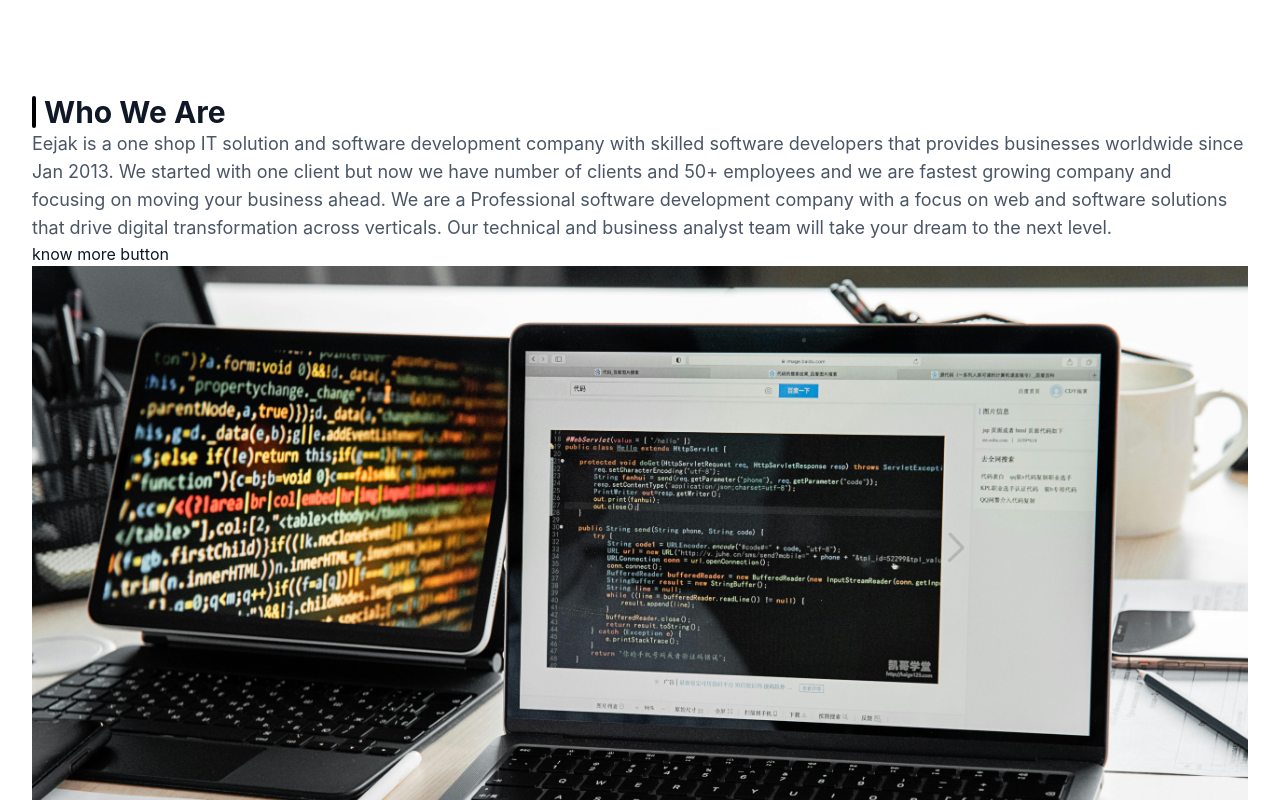
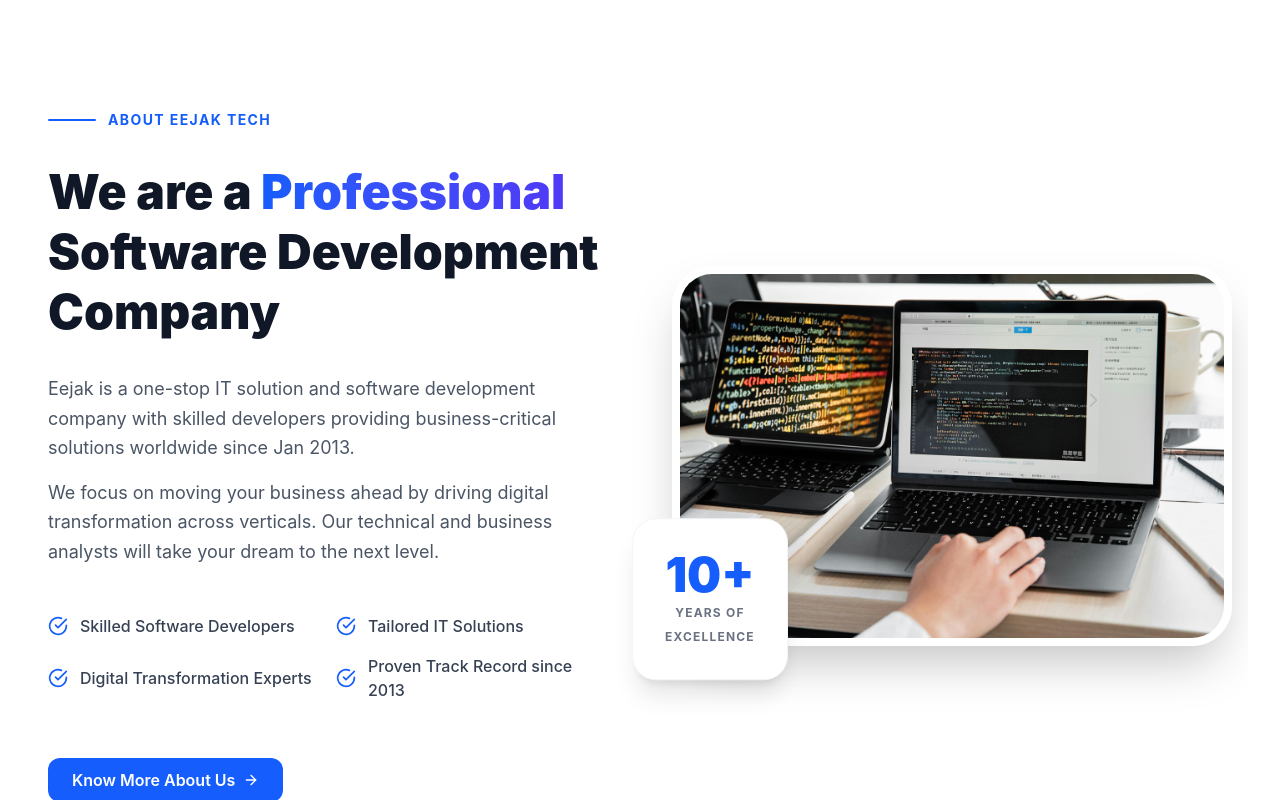
Before and after one commit to akasheejak/Eejak-Tech, a React (Vite) app: page / in a window 1280 px wide. Shown: the part 700-1500 px from the top of the page. Built offline with nearby package versions, Linux system fonts and the light colour scheme.

Commit message:
Improving the ui of aboutinfo page

```diff
--- a/src/components/AboutInfo.jsx
+++ b/src/components/AboutInfo.jsx
@@ -1,38 +1,126 @@
-import React from 'react'
-import { motion } from 'framer-motion';
+import React from "react";
+import { motion } from "framer-motion";
+import { FiCheckCircle, FiArrowRight } from "react-icons/fi";
+import { Link } from "react-router-dom";
 import about from "../assets/image/about.jpg";
 
 const AboutInfo = () => {
-    return (
-        <div className="py-16 container mx-auto">
-            {/* left */}
-            <div>
-                <div className="flex items-center space-x-2 text-lg">
-                    <div className="w-1 h-8 bg-black rounded-full"></div>
-                    <motion.h1
-                        initial={{ opacity: 0, x: -50 }}
-                        whileInView={{ opacity: 1, x: 0 }}
-                        viewport={{ once: true, margin: "-100px" }}
-                        transition={{ duration: 0.8 }}
-                        className="text-3xl font-bold text-gray-900"
-                    >
-                        Who We Are
-                    </motion.h1>
-                </div>
-                <div className="text-lg text-gray-600">
-                    Eejak is a one shop IT solution and software development company with skilled software developers that provides businesses worldwide since Jan 2013. We started with one client but now we have number of clients and 50+ employees and we are fastest growing company and focusing on moving your business ahead.
+  const features = [
+    "Skilled Software Developers",
+    "Tailored IT Solutions",
+    "Digital Transformation Experts",
+    "Proven Track Record since 2013",
+  ];
 
-                    We are a Professional software development company with a focus on web and software solutions that drive digital transformation across verticals. Our technical and business analyst team will take your dream to the next level.
-                </div>
-                <button href="/about">know more button</button>
+  return (
+    <section className="py-20 bg-white overflow-hidden">
+      <div className="container mx-auto px-4">
+        <div className="grid grid-cols-1 lg:grid-cols-2 gap-16 items-center">
+
+          {/* Left Content Column */}
+          <motion.div
+            initial={{ opacity: 0, x: -50 }}
+            whileInView={{ opacity: 1, x: 0 }}
+            viewport={{ once: true, margin: "-100px" }}
+            transition={{ duration: 0.8, ease: "easeOut" }}
+            className="space-y-8"
+          >
+            {/* Section Tag */}
+            <div className="flex items-center space-x-3">
+              <div className="w-12 h-[2px] bg-blue-600 rounded-full"></div>
+              <span className="text-blue-600 font-bold tracking-widest uppercase text-sm">
+                About Eejak Tech
+              </span>
             </div>
 
-            {/* right  */}
-            <div>
-                <img src={about} alt="" />
+            <h2 className="text-4xl md:text-5xl font-black text-gray-900 leading-tight">
+              We are a <span className="text-gradient">Professional</span> Software Development Company
+            </h2>
+
+            <div className="space-y-4 text-lg text-gray-600 leading-relaxed">
+              <p>
+                Eejak is a one-stop IT solution and software development company
+                with skilled developers providing business-critical solutions
+                worldwide since Jan 2013.
+              </p>
+              <p>
+                We focus on moving your business ahead by driving digital
+                transformation across verticals. Our technical and business
+                analysts will take your dream to the next level.
+              </p>
             </div>
+
+            {/* Features List */}
+            <div className="grid grid-cols-1 md:grid-cols-2 gap-4 pt-4">
+              {features.map((feature, index) => (
+                <motion.div
+                  key={index}
+                  initial={{ opacity: 0, y: 10 }}
+                  whileInView={{ opacity: 1, y: 0 }}
+                  transition={{ delay: 0.2 + index * 0.1 }}
+                  className="flex items-center space-x-3 group"
+                >
+                  <FiCheckCircle className="text-blue-600 text-xl flex-shrink-0" />
+                  <span className="text-gray-700 font-medium group-hover:text-blue-600 transition-colors">
+                    {feature}
+                  </span>
+                </motion.div>
+              ))}
+            </div>
+
+            {/* CTA Button */}
+            <div className="pt-6">
+              <Link to="/about">
+                <button className="btn-primary flex items-center space-x-2 group">
+                  <span>Know More About Us</span>
+                  <FiArrowRight className="group-hover:translate-x-1 transition-transform" />
+                </button>
+              </Link>
+            </div>
+          </motion.div>
+
+          {/* Right Visual Column */}
+          <motion.div
+            initial={{ opacity: 0, scale: 0.9, x: 50 }}
+            whileInView={{ opacity: 1, scale: 1, x: 0 }}
+            viewport={{ once: true, margin: "-100px" }}
+            transition={{ duration: 1, ease: "easeOut" }}
+            className="relative"
+          >
+            {/* Main Image with Frame */}
+            <div className="relative z-10 rounded-[2.5rem] overflow-hidden shadow-2xl border-8 border-white">
+              <img
+                src={about}
+                alt="About Eejak Team"
+                className="w-full h-auto object-cover hover:scale-105 transition-transform duration-700"
+              />
+            </div>
+
+            {/* Floating Experience Badge */}
+            <motion.div
+              animate={{ y: [0, -10, 0] }}
+              transition={{ duration: 4, repeat: Infinity, ease: "easeInOut" }}
+              className="absolute -bottom-10 -left-10 z-20 bg-white p-8 rounded-3xl shadow-xl border border-gray-100 hidden md:block"
+            >
+              <div className="text-center">
+                <span className="block text-5xl font-black text-blue-600">10+</span>
+                <span className="text-gray-500 font-bold uppercase tracking-widest text-xs">
+                  Years of <br /> Excellence
+                </span>
+              </div>
+            </motion.div>
+
+            {/* Decorative Background Blobs */}
+            <div className="absolute top-1/2 left-1/2 -translate-x-1/2 -translate-y-1/2 w-[120%] h-[120%] -z-10">
+              <div className="absolute top-0 right-0 w-64 h-64 bg-blue-100/50 rounded-full blur-[100px]" />
+              <div className="absolute bottom-0 left-0 w-64 h-64 bg-indigo-100/50 rounded-full blur-[100px]" />
+            </div>
+          </motion.div>
+
         </div>
-    )
-}
+      </div>
+    </section>
+  );
+};
 
-export default AboutInfo
+export default AboutInfo;
```
